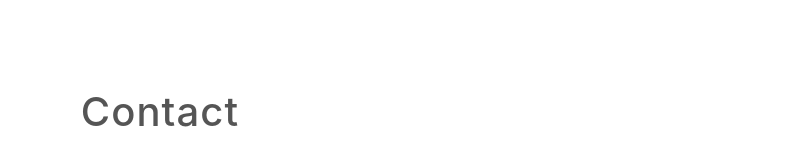
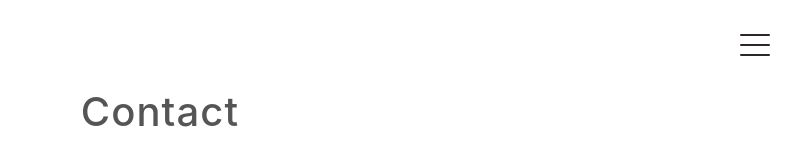
Before and after one commit to Izu-TABI/HomePage, a React (Create React App) app: page /contact in a window 1280 px wide. Shown: the top 160 px of the page, without its empty margins (480-1280 px from the left). Built offline with nearby package versions, Linux system fonts and the light colour scheme; the HTML template or start-up script is replaced by a standard one.

Commit message:
fix: add nav to contact page

```diff
--- a/src/components/Contact.jsx
+++ b/src/components/Contact.jsx
@@ -2,11 +2,14 @@ import React from 'react';
 import '../Contact.css';
 import mailIcon from '../contact_images/mailIcon.png';
 import discordIcon from '../contact_images/discord.png';
-
+import Hamburger from './Hamburger';
 
 const Contact = () => {
   return (
-    <div className='contact-area'>
+    <div className="main">
+      <Hamburger />
+      <div className='contact-area'>
+
       <h2>
         Contact
       </h2>
@@ -22,6 +25,9 @@ const Contact = () => {
 
       </div>
     </div>
+    </div>
+
+
   )
 }
 
```
